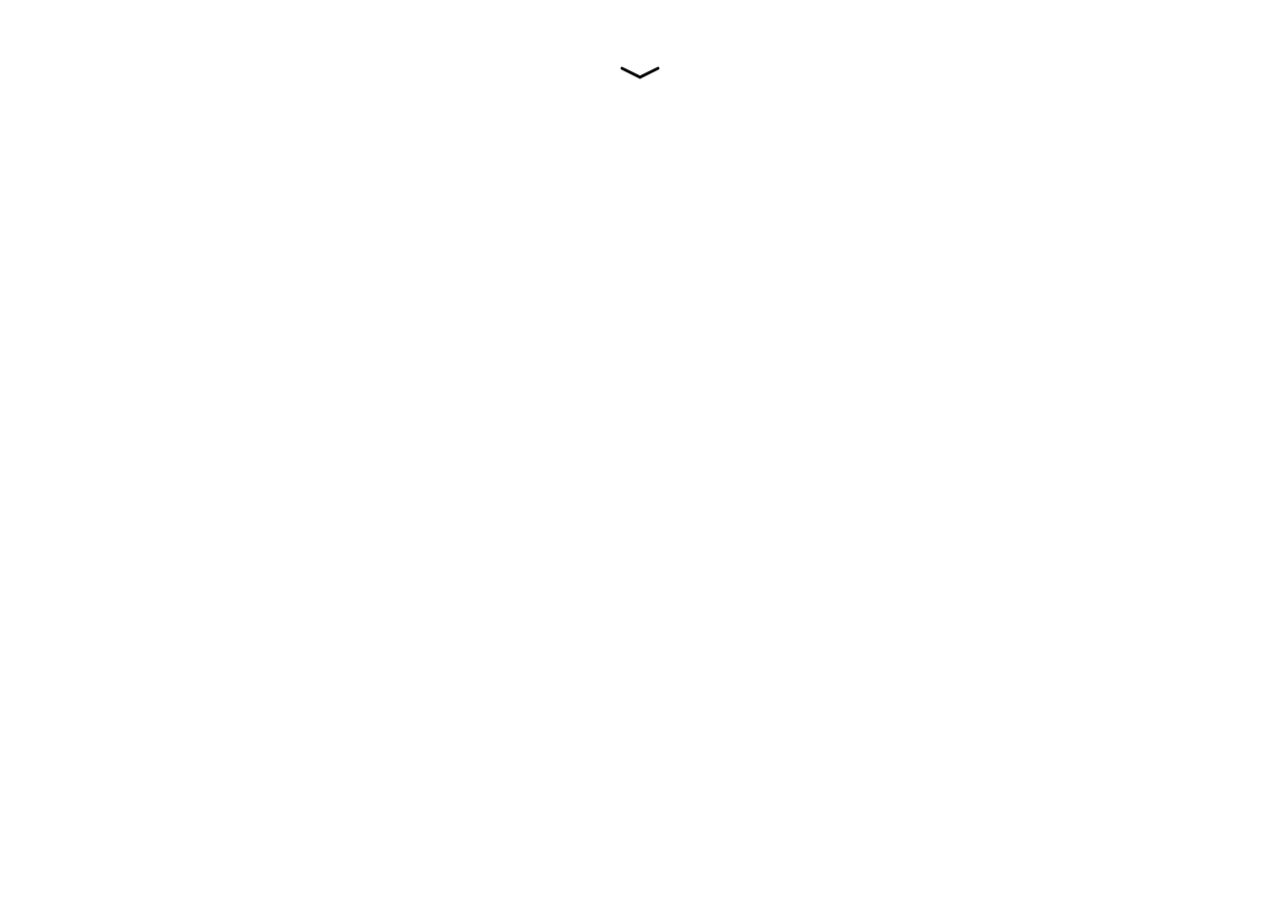
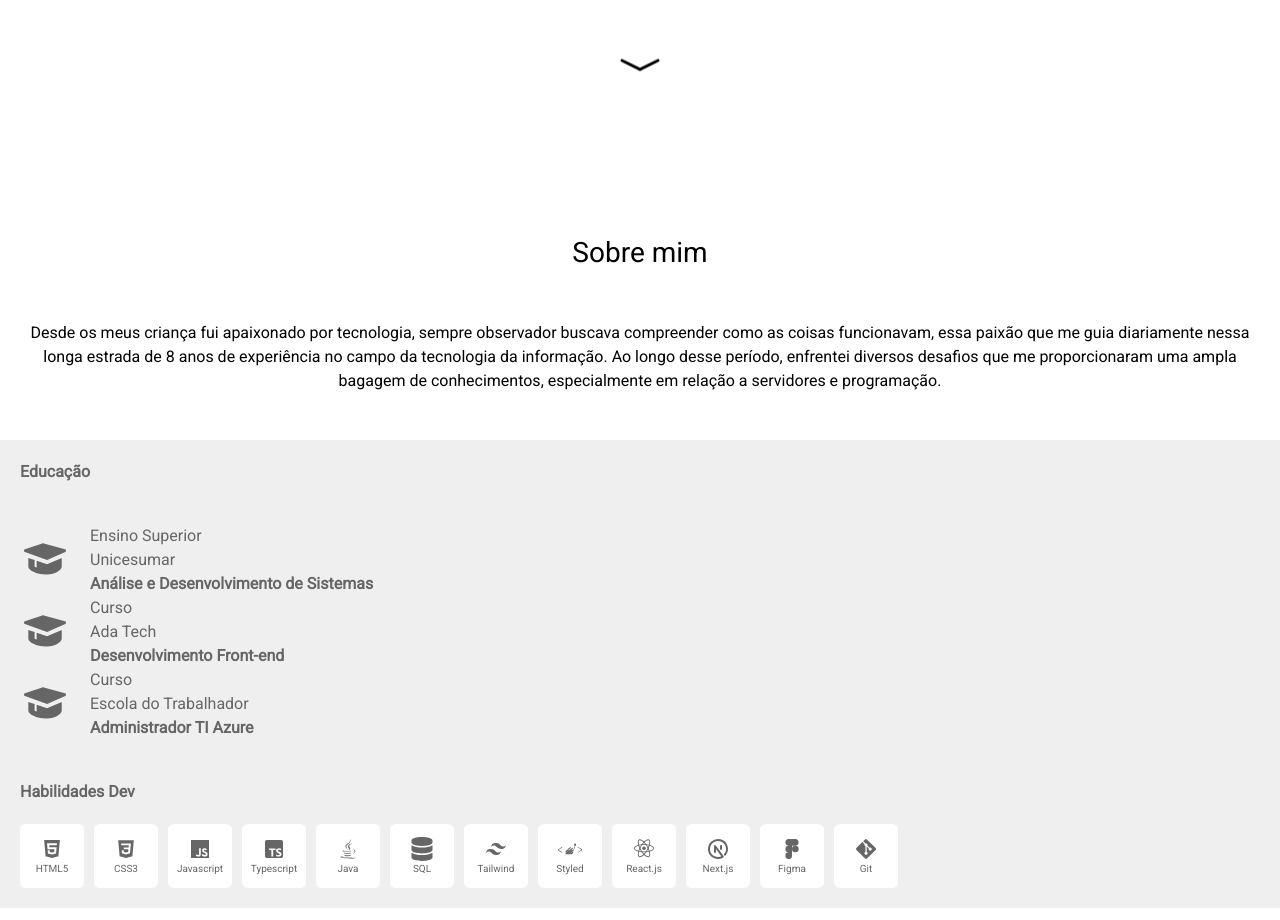
Before and after one commit to matthns/mybio-v2, a Next.js app: page / in a window 1280 px wide. Shown: the part 680-1600 px from the top of the page. Before the commit the page ends 800 px from the top, so only its background shows below. Built offline with nearby package versions, Linux system fonts and the light colour scheme.

Commit message:
page: about on the way to be ready

```diff
--- a/app/(pages)/About/About.page.tsx
+++ b/app/(pages)/About/About.page.tsx
@@ -1,4 +1,11 @@
-import { BiSolidGraduation } from "react-icons/bi";
+import { LayoutRoot } from "@/app/components/LayoutRoot";
+import { ElementType } from "react";
+import { BiLogoCss3, BiLogoFigma, BiLogoGit, BiLogoHtml5, BiLogoJava, BiLogoJavascript, BiLogoReact, BiLogoTailwindCss, BiLogoTypescript, BiSolidGraduation } from "react-icons/bi";
+import { SiStyledcomponents } from "react-icons/si";
+import { TbBrandNextjs } from "react-icons/tb";
+import { FaDatabase } from "react-icons/fa";
+
+
 
 type educationItemProps = {
   id: string;
@@ -6,6 +13,12 @@ type educationItemProps = {
   college: string;
   course: string;
 };
+
+type stackProps = {
+  id: string,
+  icon: ElementType,
+  label: string
+}
 
 const educationItem: educationItemProps[] = [
   {
@@ -28,14 +41,35 @@ const educationItem: educationItemProps[] = [
   },
 ];
 
+const stack: stackProps[] = [
+  { id:"0", icon:BiLogoHtml5, label:"HTML5"},
+  {id:"1", icon:BiLogoCss3, label:"CSS3"},
+  {id:"2", icon:BiLogoJavascript, label:"Javascript"},
+  {id:"3", icon:BiLogoTypescript, label:"Typescript"},
+  {id:"4", icon:BiLogoJava, label:"Java"},
+  {id:"5", icon:FaDatabase, label:"SQL"},
+  {id:"6", icon:BiLogoTailwindCss, label:"Tailwind"},
+  {id:"7", icon:SiStyledcomponents, label:"Styled"},
+  {id:"8", icon:BiLogoReact, label:"React.js"},
+  {id:"9", icon:TbBrandNextjs, label:"Next.js"},
+  {id:"10", icon:BiLogoFigma, label:"Figma"},
+  {id:"11", icon:BiLogoGit, label:"Git"},
+]
+
+const it:stackProps[] = [
+  /** descrever habilidades IT */
+]
+
+
 export default function About() {
   return (
+    <LayoutRoot>
     <main
-      className="w-full min-h-[100%] flex flex-col justify-evenly"
+      className="w-full min-h-[100%] flex flex-col gap-[2.938rem]"
       id="about"
     >
       <h1 className="text-center text-[28px]">Sobre mim</h1>
-      <p className="pt-[1.563rem] text-center">
+      <p className="text-center px-[1.25rem]">
         Desde os meus criança fui apaixonado por tecnologia, sempre observador
         buscava compreender como as coisas funcionavam, essa paixão que me guia
         diariamente nessa longa estrada de 8 anos de experiência no campo da
@@ -43,10 +77,9 @@ export default function About() {
         desafios que me proporcionaram uma ampla bagagem de conhecimentos,
         especialmente em relação a servidores e programação.
       </p>
-      <div className="bg-[#EFEFEF] w-screen mx-auto h-1/2">
-        <h3 className="text-left font-semibold text-[#666666]">Educação</h3>
-
-        <ul>
+      <div className="bg-[#EFEFEF] w-screen mx-auto h-1/2 py-[1.25rem]">
+        <ul className="px-[1.25rem]">
+          <h3 className="text-left font-semibold text-[#666666] pb-[2.5rem]">Educação</h3>
           {educationItem.map((x) => (
             <li
               key={x.course}
@@ -63,7 +96,23 @@ export default function About() {
             </li>
           ))}
         </ul>
+        <ul className="pt-[2.5rem] px-[1.25rem]">
+          <h1 className="font-semibold text-[#666666]">Habilidades Dev</h1>
+          <div className="pt-[1.25rem] flex flex-wrap gap-[0.625rem]">
+            {stack.map(x => (
+              <li key={x.label} className="p-2 rounded-md bg-white text-[#666666] w-[4rem] h-[4rem] flex flex-col items-center justify-center flex-wrap">
+                <div className="flex flex-col items-center justify-center">
+                  <i className="text-[1.5rem]">
+                  <x.icon />
+                  </i>
+                  <p className="text-[0.625rem]">{x.label}</p>
+                </div>
+              </li>
+            ))}
+            </div>
+        </ul>
       </div>
     </main>
+    </LayoutRoot>
   );
 }
--- a/app/components/Header/Header.tsx
+++ b/app/components/Header/Header.tsx
@@ -25,7 +25,7 @@ export const Header = () => {
   }
 
   return (
-    <header className="fixed inset-0 px-[1.875rem] w-full flex justify-between lg:justify-normal gap-[6.25rem] items-center h-24 z-50">
+    <header className={`fixed inset-0 px-[1.875rem] w-full flex justify-between lg:justify-normal gap-[6.25rem] items-center h-24 z-50 ${isMenuOpen ? "" : "bg-white"}`}>
       <a href="#welcome">
         <Logo />
       </a>
--- a/app/page.tsx
+++ b/app/page.tsx
@@ -7,7 +7,7 @@ export default function Home() {
     <main>
       <Header />
       <Welcome />
-      {/* <About /> */}
+      <About />
     </main>
   );
 }
```
